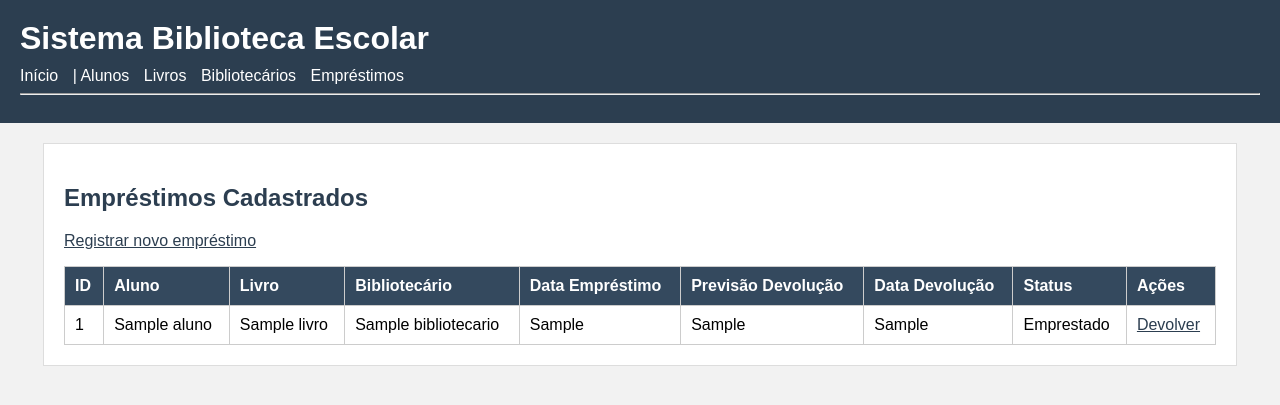
After one commit to ferreirasilvapedro1510-oss/projeto-bliblioteca, a Flask app: page /emprestimos in a window 1280 px wide. The commit adds this page. Shown: the top 405 px of the page. Run offline with Flask 3, Linux system fonts and the light colour scheme; tables that the repository leaves empty or names only in its code hold one stand-in row (values such as "Sample post").

Commit message:
Implementação do Emprestimo

```diff
--- a/app.py
+++ b/app.py
@@ -200,5 +200,201 @@ def cadastrar_bibliotecario():
     except Exception as erro:
         return f"Erro ao cadastrar bibliotecário: {erro}"
 
+# Rotas para empréstimos
+@app.route("/emprestimos")
+def listar_emprestimos():
+    try:
+        conexao = conectar()
+        cursor = conexao.cursor(dictionary=True)
+
+
+        sql = """
+            SELECT
+                e.id_emprestimo,
+                a.nome AS aluno,
+                l.titulo AS livro,
+                b.nome AS bibliotecario,
+                e.data_emprestimo,
+                e.data_prevista_devolucao,
+                e.data_devolucao,
+                e.status
+            FROM emprestimo e
+            INNER JOIN aluno a ON e.id_aluno = a.id_aluno
+            INNER JOIN livro l ON e.id_livro = l.id_livro
+            INNER JOIN bibliotecario b ON e.id_bibliotecario = b.id_bibliotecario
+            ORDER BY e.id_emprestimo DESC
+        """
+
+
+        cursor.execute(sql)
+        emprestimos = cursor.fetchall()
+
+
+        cursor.close()
+        conexao.close()
+
+
+        return render_template("emprestimos.html", emprestimos=emprestimos)
+
+
+    except Exception as erro:
+        return f"Erro ao listar empréstimos: {erro}"
+
+
+
+
+@app.route("/emprestimos/novo")
+def formulario_emprestimo():
+    try:
+        conexao = conectar()
+        cursor = conexao.cursor(dictionary=True)
+
+
+        cursor.execute("SELECT * FROM aluno ORDER BY nome")
+        alunos = cursor.fetchall()
+
+
+        cursor.execute("SELECT * FROM livro WHERE status = 'Disponível' ORDER BY titulo")
+        livros = cursor.fetchall()
+
+
+        cursor.execute("SELECT * FROM bibliotecario ORDER BY nome")
+        bibliotecarios = cursor.fetchall()
+
+
+        cursor.close()
+        conexao.close()
+
+
+        return render_template(
+            "emprestimo_form.html",
+            alunos=alunos,
+            livros=livros,
+            bibliotecarios=bibliotecarios
+        )
+
+
+    except Exception as erro:
+        return f"Erro ao carregar formulário de empréstimo: {erro}"
+
+
+
+
+@app.route("/emprestimos/cadastrar", methods=["POST"])
+def cadastrar_emprestimo():
+    try:
+        id_aluno = request.form["id_aluno"]
+        id_livro = request.form["id_livro"]
+        id_bibliotecario = request.form["id_bibliotecario"]
+        data_emprestimo = request.form["data_emprestimo"]
+        data_prevista_devolucao = request.form["data_prevista_devolucao"]
+
+
+        conexao = conectar()
+        cursor = conexao.cursor()
+
+
+        sql = """
+            INSERT INTO emprestimo (
+                id_aluno,
+                id_livro,
+                id_bibliotecario,
+                data_emprestimo,
+                data_prevista_devolucao,
+                status
+            )
+            VALUES (%s, %s, %s, %s, %s, %s)
+        """
+
+
+        valores = (
+            id_aluno,
+            id_livro,
+            id_bibliotecario,
+            data_emprestimo,
+            data_prevista_devolucao,
+            "Emprestado"
+        )
+
+
+        cursor.execute(sql, valores)
+
+
+        cursor.execute(
+            "UPDATE livro SET status = 'Emprestado' WHERE id_livro = %s",
+            (id_livro,)
+        )
+
+
+        conexao.commit()
+
+
+        cursor.close()
+        conexao.close()
+
+
+        return redirect("/emprestimos")
+
+
+    except Exception as erro:
+        return f"Erro ao cadastrar empréstimo: {erro}"
+
+# Rota para devolução de livro
+@app.route("/emprestimos/devolver/<int:id_emprestimo>")
+def devolver_livro(id_emprestimo):
+
+
+    try:
+        conexao = conectar()
+        cursor = conexao.cursor(dictionary=True)
+
+
+        cursor.execute("""
+            SELECT id_livro
+            FROM emprestimo
+            WHERE id_emprestimo = %s
+        """, (id_emprestimo,))
+
+
+        emprestimo = cursor.fetchone()
+
+
+        if emprestimo:
+
+
+            id_livro = emprestimo["id_livro"]
+
+
+            cursor.execute("""
+                UPDATE emprestimo
+                SET
+                    data_devolucao = CURDATE(),
+                    status = 'Devolvido'
+                WHERE id_emprestimo = %s
+            """, (id_emprestimo,))
+
+
+            cursor.execute("""
+                UPDATE livro
+                SET status = 'Disponível'
+                WHERE id_livro = %s
+            """, (id_livro,))
+
+
+            conexao.commit()
+
+
+        cursor.close()
+        conexao.close()
+
+
+        return redirect("/emprestimos")
+
+
+    except Exception as erro:
+        return f"Erro ao devolver livro: {erro}"
+
+
+
 if __name__ == "__main__":
     app.run(debug=True)
--- a/static/css/style.css
+++ b/static/css/style.css
@@ -79,13 +79,15 @@ label {
 }
 
 
-input {
+input,
+select {
     width: 100%;
     padding: 8px;
     margin-top: 4px;
     margin-bottom: 12px;
     border: 1px solid #aaa;
 }
+
 
 
 button {
--- a/templates/base.html
+++ b/templates/base.html
@@ -13,6 +13,7 @@
             <a href="/alunos">Alunos</a>
             <a href="/livros">Livros</a>
             <a href="/bibliotecarios">Bibliotecários</a>
+            <a href="/emprestimos">Empréstimos</a>
         </nav>
         <hr>
     </header>
--- /dev/null
+++ b/templates/emprestimos.html
@@ -0,0 +1,49 @@
+{% extends "base.html" %}
+
+{% block conteudo %}
+
+<h2>Empréstimos Cadastrados</h2>
+
+<p>
+    <a href="/emprestimos/novo">Registrar novo empréstimo</a>
+</p>
+
+<table>
+    <thead>
+        <tr>
+            <th>ID</th>
+            <th>Aluno</th>
+            <th>Livro</th>
+            <th>Bibliotecário</th>
+            <th>Data Empréstimo</th>
+            <th>Previsão Devolução</th>
+            <th>Data Devolução</th>
+            <th>Status</th>
+            <th>Ações</th>
+        </tr>
+    </thead>
+
+    <tbody>
+        {% for emprestimo in emprestimos %}
+        <tr>
+            <td>{{ emprestimo.id_emprestimo }}</td>
+            <td>{{ emprestimo.aluno }}</td>
+            <td>{{ emprestimo.livro }}</td>
+            <td>{{ emprestimo.bibliotecario }}</td>
+            <td>{{ emprestimo.data_emprestimo }}</td>
+            <td>{{ emprestimo.data_prevista_devolucao }}</td>
+            <td>{{ emprestimo.data_devolucao }}</td>
+            <td>{{ emprestimo.status }}</td>
+            <td>
+                {% if emprestimo.status == 'Emprestado' %}
+                    <a href="/emprestimos/devolver/{{ emprestimo.id_emprestimo }}">Devolver</a>
+                {% else %}
+                    Devolvido
+                {% endif %}
+            </td>
+        </tr>
+        {% endfor %}
+    </tbody>
+</table>
+
+{% endblock %}
```
Also changed, not shown: templates/emprestimo_form.html (added, +66 -0 lines), 2 other files.
